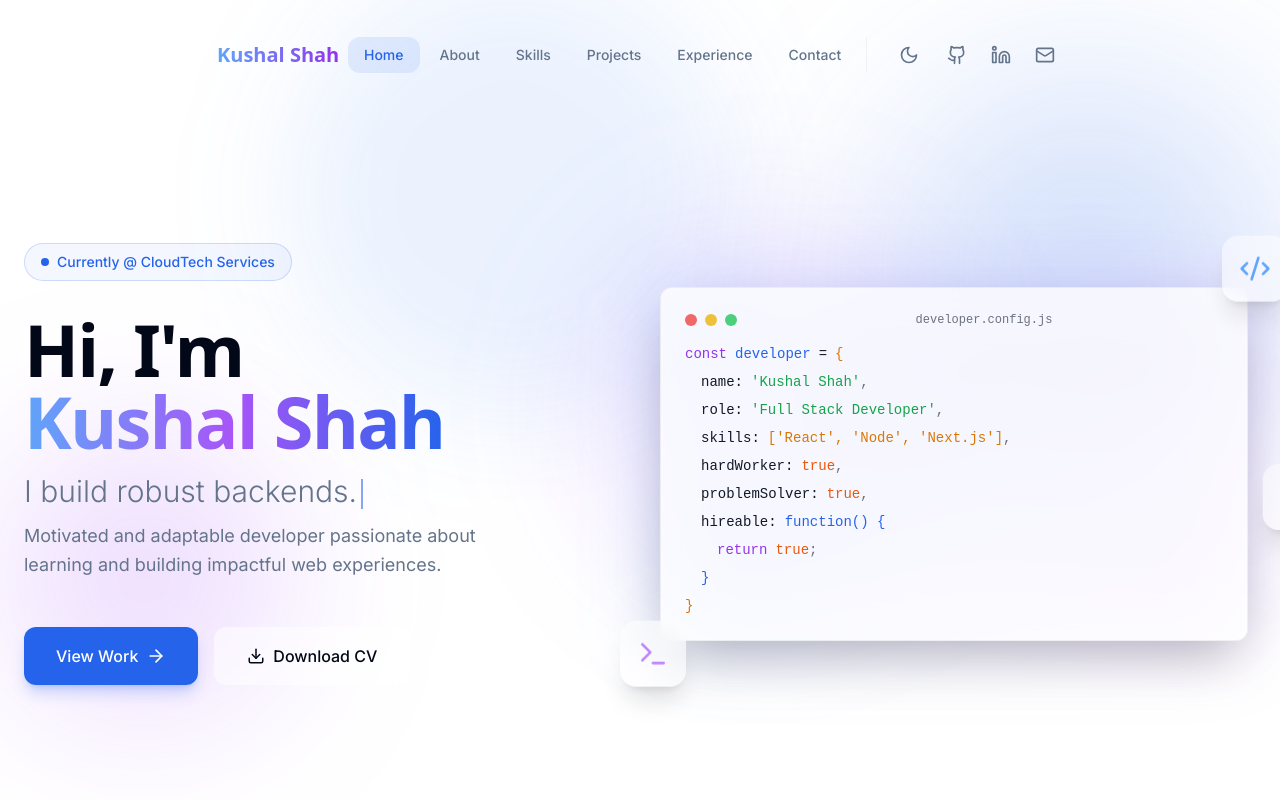
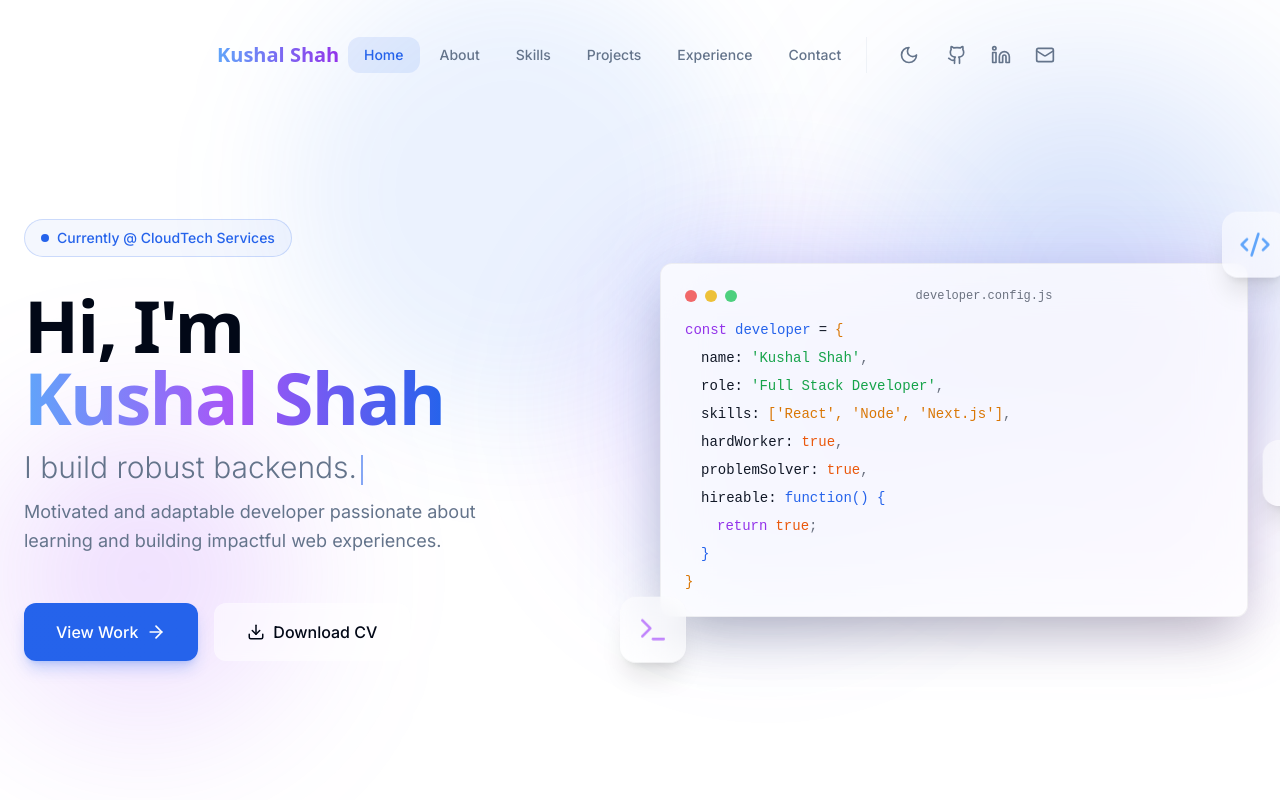
Before and after one commit to kushalshah0/kushalshah0.github.io, a React (Vite) app: page / in a window 1280 px wide. Shown: the top 800 px of the page. Built offline with nearby package versions, Linux system fonts and the light colour scheme.

Commit message:
Tweak hero spacing and name styling

```diff
--- a/src/components/sections/Hero.jsx
+++ b/src/components/sections/Hero.jsx
@@ -112,7 +112,7 @@ const Hero = () => {
   const scrollTo = (id) => document.querySelector(id)?.scrollIntoView({ behavior: 'smooth' });
 
   return (
-    <section id="home" className="relative min-h-[auto] md:min-h-screen flex items-start md:items-center justify-center pt-32 pb-20 md:pt-32 md:pb-0 overflow-hidden">
+    <section id="home" className="relative min-h-[auto] md:min-h-screen flex items-start md:items-center justify-center pt-20 pb-20 md:pt-20 md:pb-0 overflow-hidden">
 
       {/* Abstract Background Shapes */}
       {/* Abstract Background Shapes - Hidden on mobile for performance */}
```
